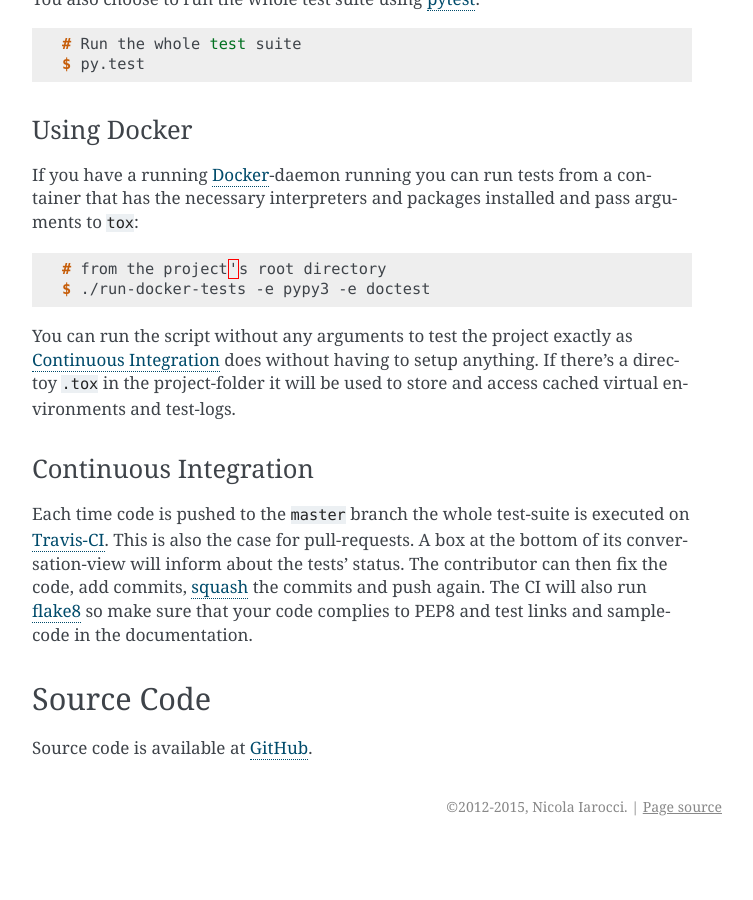
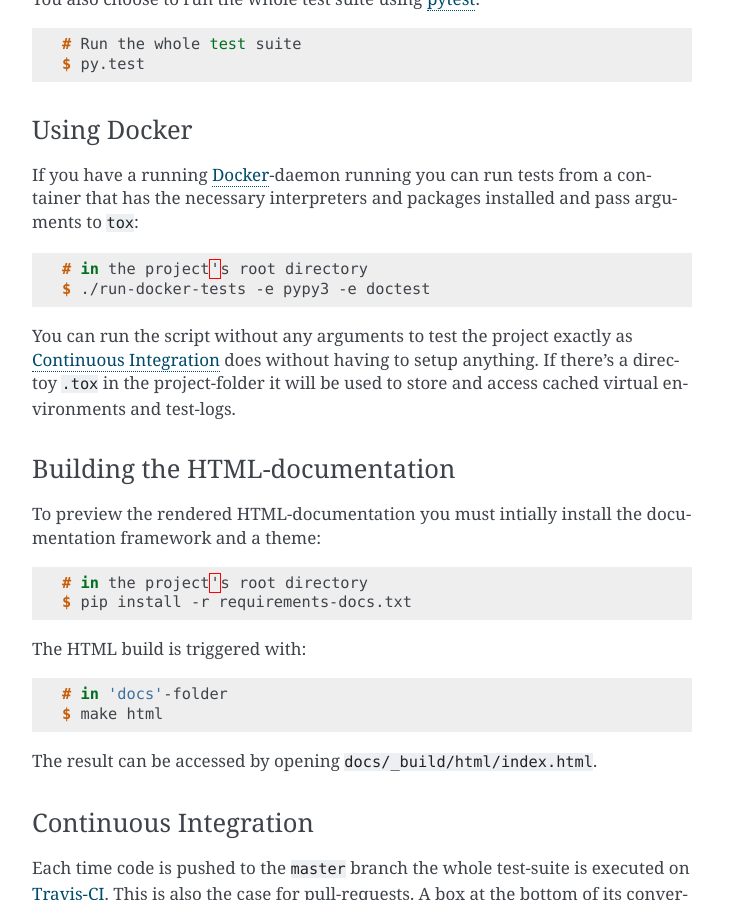
Before and after one commit to pyeve/cerberus, a Sphinx documentation site: the page built from docs/contribute.rst, in a window 1280 px wide and 900 px high, scrolled down 2402 px. Shown: the whole window, without its empty margins (388-1141 px from the left). Built offline with Sphinx 7.4.7, drawn with Linux system fonts in a browser that asks for light colours; before the commit the page ends 3248 px from its top, so only the background shows below that; some of the changed text lies outside the part shown.

Commit message:
Adds note how to build docs locally

```diff
--- a/docs/contribute.rst
+++ b/docs/contribute.rst
@@ -69,13 +69,33 @@ to ``tox``:
 
 .. code-block:: console
 
-    # from the project's root directory
+    # in the project's root directory
     $ ./run-docker-tests -e pypy3 -e doctest
 
 You can run the script without any arguments to test the project exactly as
 `Continuous Integration`_ does without having to setup anything.
 If there's a directoy ``.tox`` in the project-folder it will be used to store
 and access cached virtual environments and test-logs.
+
+Building the HTML-documentation
+~~~~~~~~~~~~~~~~~~~~~~~~~~~~~~~
+
+To preview the rendered HTML-documentation you must intially install the
+documentation framework and a theme:
+
+.. code-block:: console
+
+    # in the project's root directory
+    $ pip install -r requirements-docs.txt
+
+The HTML build is triggered with:
+
+.. code-block:: console
+
+    # in 'docs'-folder
+    $ make html
+
+The result can be accessed by opening ``docs/_build/html/index.html``.
 
 Continuous Integration
 ~~~~~~~~~~~~~~~~~~~~~~
--- /dev/null
+++ b/requirements-docs.txt
@@ -0,0 +1,3 @@
+# requirements to build documentation
+Sphinx
+sphinxcontrib-issuetracker
```
